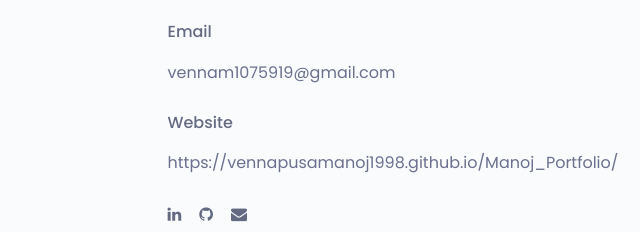
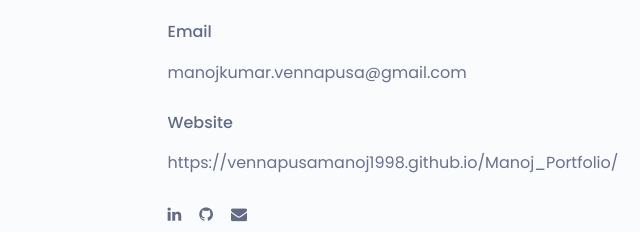
Before and after one commit to VennapusaManoj1998/Manoj_Portfolio, a plain HTML site: page index.html in a window 1280 px wide. Shown: the part 6319-6551 px from the top of the page, 0-640 px from the left. Drawn offline with nearby package versions, Linux system fonts and the light colour scheme.

Commit message:
Changes to existing

```diff
--- a/index.html
+++ b/index.html
@@ -762,7 +762,7 @@ I developed and optimized APIs to facilitate efficient data exchange between mod
 										</div> -->
 										<div class="single-contact-add-info">
 											<h3>email</h3>
-											<p><a href="mailto:vennam1075919@gmail.com">vennam1075919@gmail.com</a></p>
+											<p><a href="mailto:vmanojkumar.vennapusa@gmail.com">manojkumar.vennapusa@gmail.com</a></p>
 										</div>
 										<!-- <div class="single-contact-add-info">
 											<h3>website</h3>
@@ -783,7 +783,7 @@ I developed and optimized APIs to facilitate efficient data exchange between mod
 										<!-- <li><a href="https://www.goodreads.com/user/show/175241134-shruthi-senthilmani"><i class="fab fa-goodreads"></i></a></li>
 										<li><a href="https://scholar.google.com/citations?user=ueCxVDgAAAAJ&hl=en"><i class="fa fa-google"></i></a></li> -->
 										<li>
-											<a href="mailto:vennam1075919@gmail.com?subject=Portfolio%20Inquiry&body=Hello%2C%20I%20would%20like%20to%20discuss..."  target="_blank"<i class="fa fa-envelope"></i>
+											<a href="mailto:manojkumar.vennapusa@gmail.com?subject=Portfolio%20Inquiry&body=Hello%2C%20I%20would%20like%20to%20discuss..."  target="_blank"<i class="fa fa-envelope"></i>
 											</a>
 										  </li>
 
```
Also changed, not shown: 2 other files.
